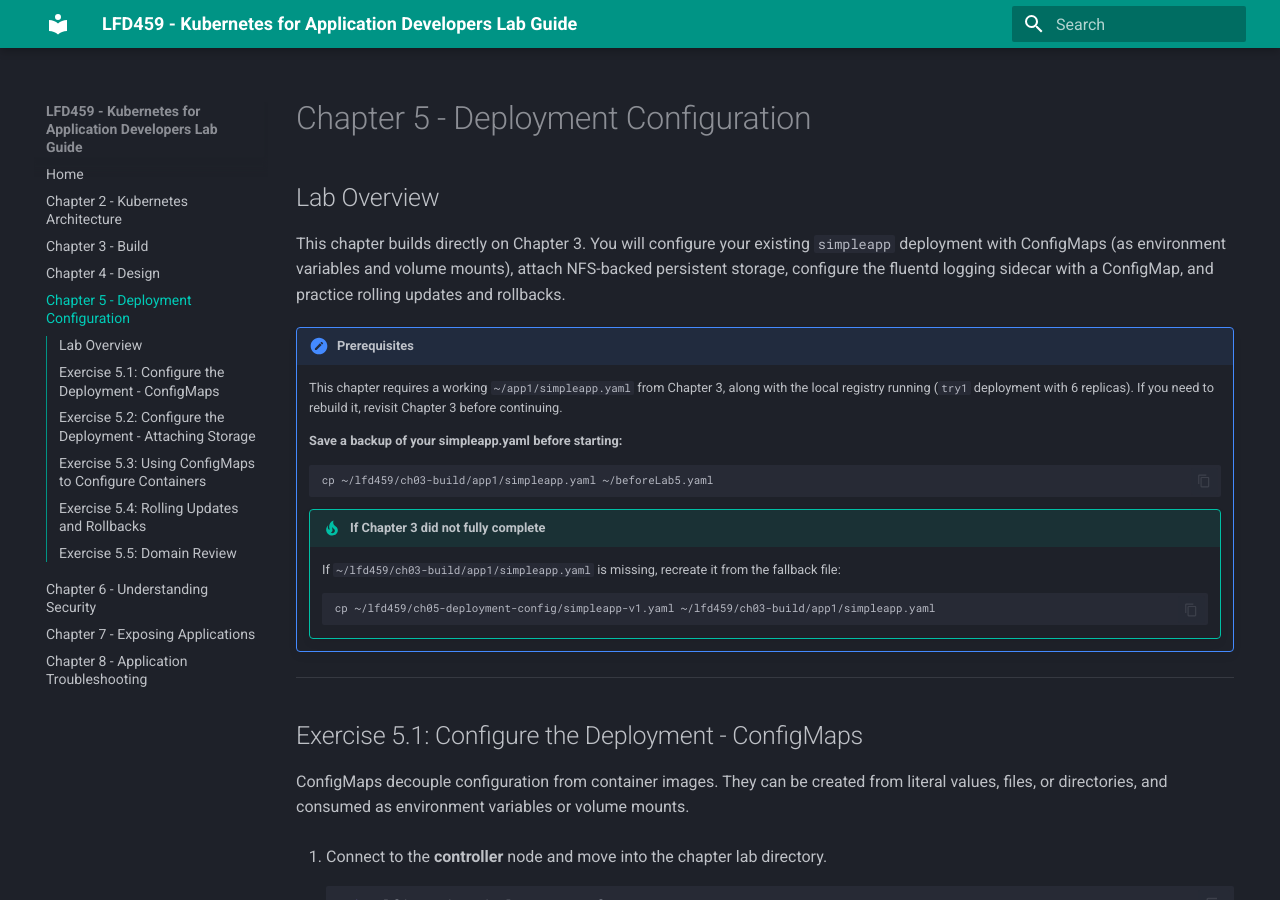
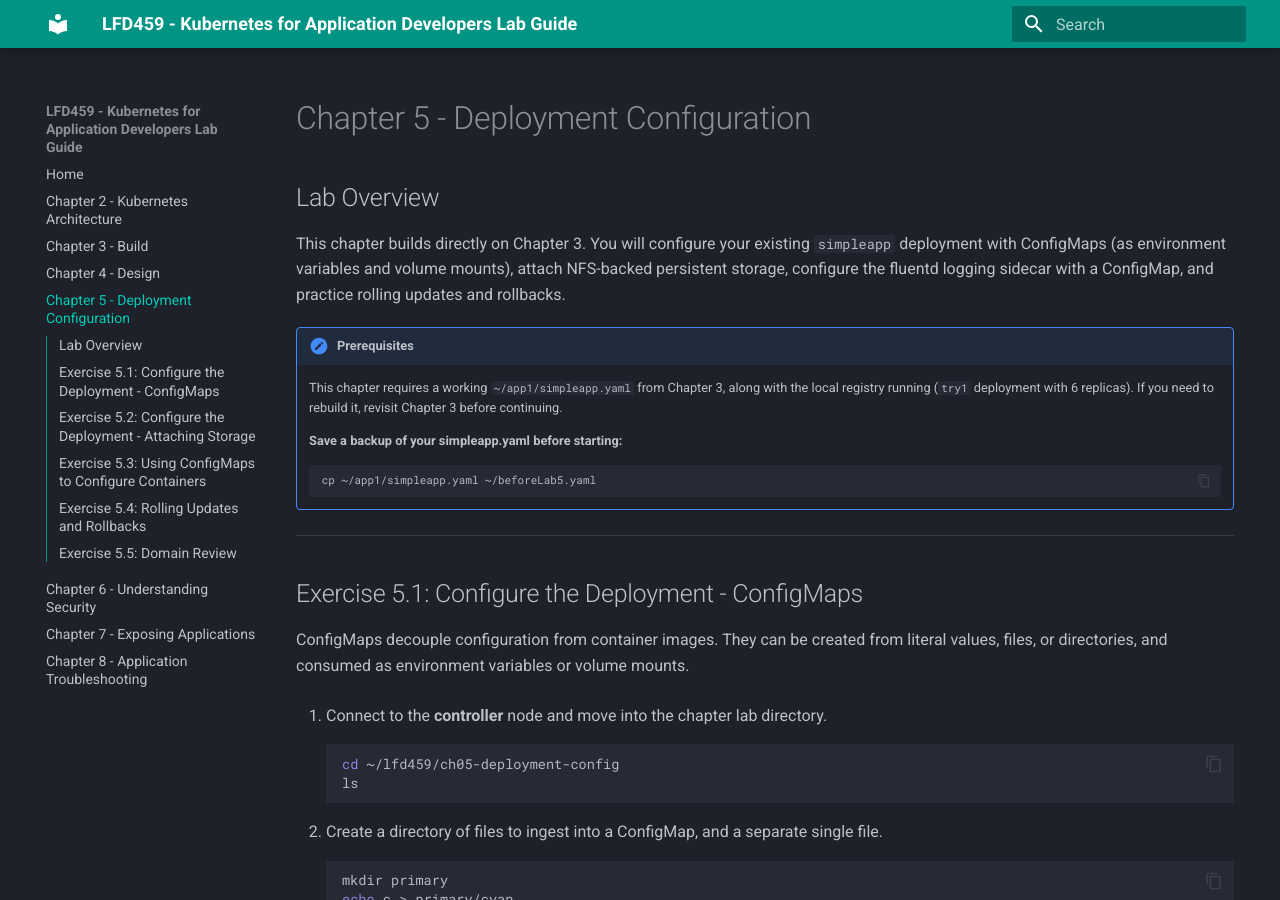
Before and after one commit to helmsman-k8s/lfd459-labs, an MkDocs documentation site: the page built from docs/ch05_labs.md, in a window 1280 px wide and 900 px high. Built offline with MkDocs 1.6.1 and Material for MkDocs 9.7.7, drawn with Linux system fonts in a browser that asks for light colours.

````diff
--- a/docs/ch05_labs.md
+++ b/docs/ch05_labs.md
@@ -10,15 +10,8 @@
     **Save a backup of your simpleapp.yaml before starting:**
 
     ```bash
-    cp ~/lfd459/ch03-build/app1/simpleapp.yaml ~/beforeLab5.yaml
+    cp ~/app1/simpleapp.yaml ~/beforeLab5.yaml
     ```
-
-    !!! tip "If Chapter 3 did not fully complete"
-        If `~/lfd459/ch03-build/app1/simpleapp.yaml` is missing, recreate it from the fallback file:
-
-        ```bash
-        cp ~/lfd459/ch05-deployment-config/simpleapp-v1.yaml ~/lfd459/ch03-build/app1/simpleapp.yaml
-        ```
 
 ---
 
````
Also changed, not shown: docs/ch02_labs.md (+3 -3 lines), docs/ch03_labs.md (+2 -1 lines), docs/index.md (added, +43 -0 lines).
